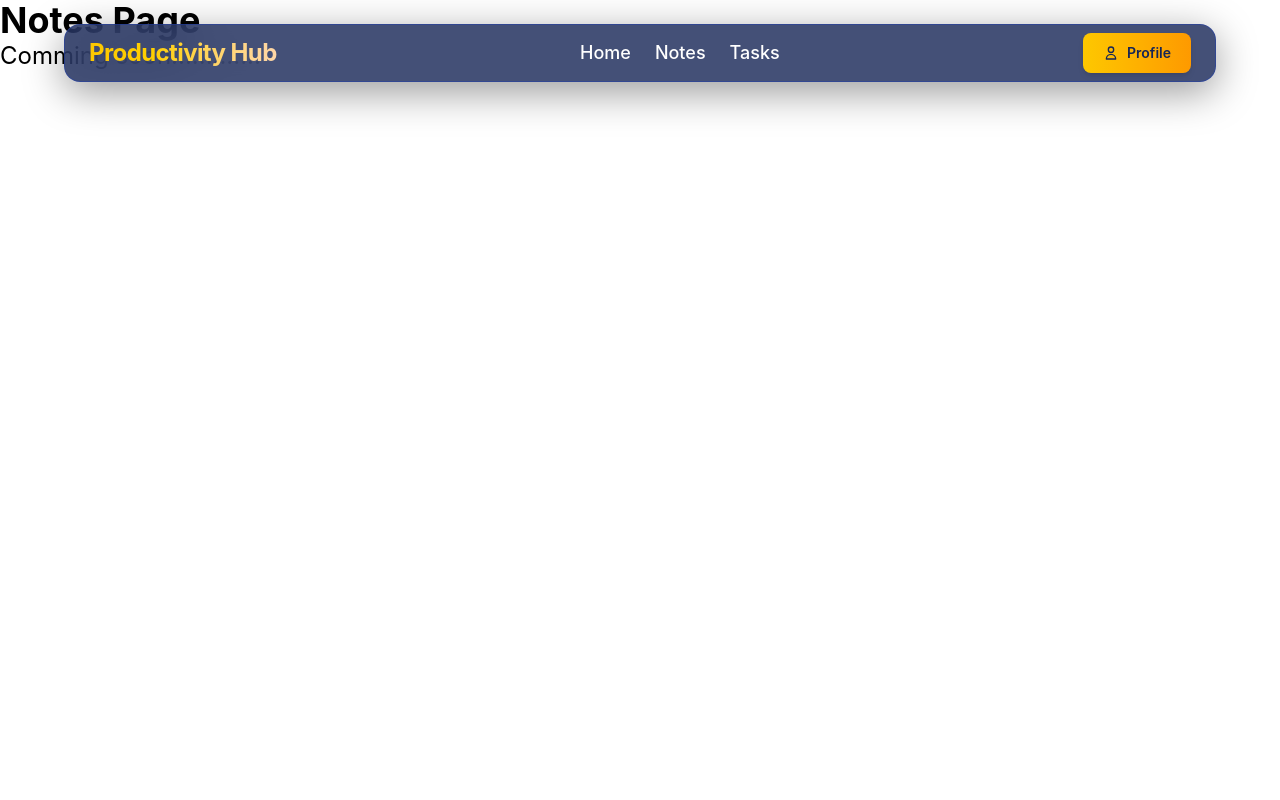
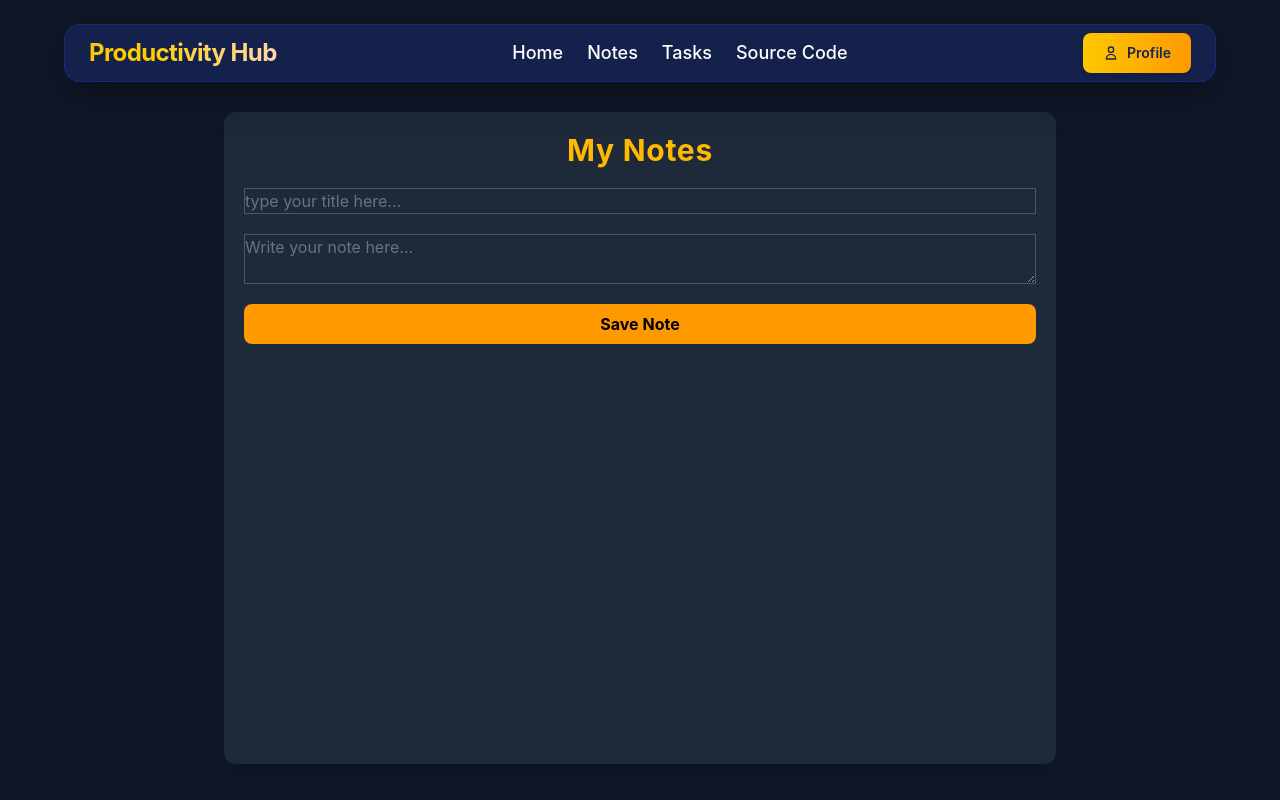
Before and after one commit to snigdhamistry/my-productivity-hub, a React (Vite) app: page /notes in a window 1280 px wide. Built offline with nearby package versions, Linux system fonts and the light colour scheme.

Commit message:
Changes to notes section and added links to navbar

```diff
--- a/src/components/Navbar/NavbarLinks.jsx
+++ b/src/components/Navbar/NavbarLinks.jsx
@@ -26,6 +26,13 @@ const NavbarLinks = () => {
                             Tasks
                      </Link>
 
+                     <Link
+                            to='https://github.com/snigdhamistry/my-productivity-hub'
+                            className='relative text-white text-lg font-medium hover:text-yellow-400 transition duration-300 after:absolute after:left-0 after:-bottom-1 after:h-0.5 after:w-0 after:bg-yellow-400 after:transition-all after:duration-300 hover:after:w-full'
+                     >
+                            Source Code
+                     </Link>
+
 
 
               </div>
--- a/src/pages/Notes.jsx
+++ b/src/pages/Notes.jsx
@@ -1,10 +1,24 @@
 import React from 'react'
+import { useState } from 'react';
+const Notes = () => {
+       const [input, setInput] = useState('')
+       const [text, setText] = useState('')
 
-const Notes = () => {
        return (
-              <div>
-                     <h1 className='text-4xl font-bold text-black'>Notes Page</h1>
-                     <h1 className='text-2xl text-black'>Comming soon.............</h1>
+              <div className="h-screen bg-gray-900 flex justify-center pt-28 pb-9 px-4 text-white overflow-hidden">
+                     <form className="w-full max-w-2/3 bg-gray-800 p-5 rounded-xl shadow-xl flex flex-col gap-5">
+                            <h1 className="text-3xl font-bold text-center text-amber-400 tracking-wide">
+                                   My Notes
+                            </h1>
+
+                            <input value={input} onChange={(e) => setInput(e.target.value)} type="text" placeholder='type your title here...' maxLength="100" className="bg-gray-800 text-white placeholder:text-gray-500 border border-gray-600 focus:outline-none focus:ring-2 focus:ring-blue-500" />
+
+                            <textarea onChange={(e)=>{setText(e.target.value)}} value={text} className="bg-gray-800 text-white placeholder:text-gray-500 border border-gray-600 focus:outline-none focus:ring-2 focus:ring-blue-500" placeholder="Write your note here..." />
+
+                            <button type="submit" className="bg-amber-500 hover:bg-amber-600 text-black font-bold py-2 px-4 rounded-lg transition duration-300">
+                                   Save Note
+                            </button>
+                     </form>
               </div>
        )
 }
```
